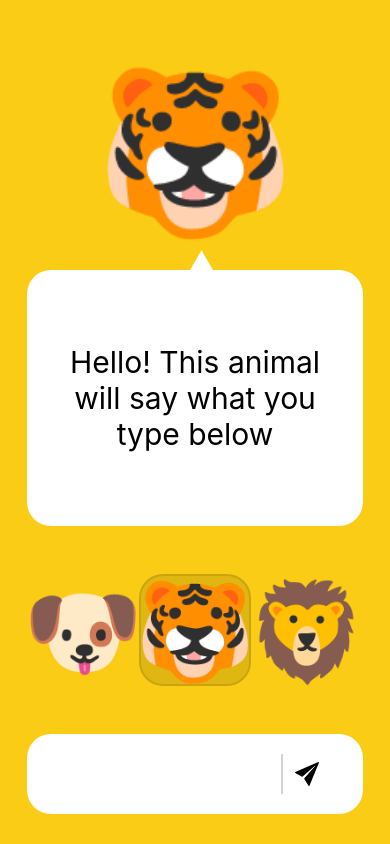
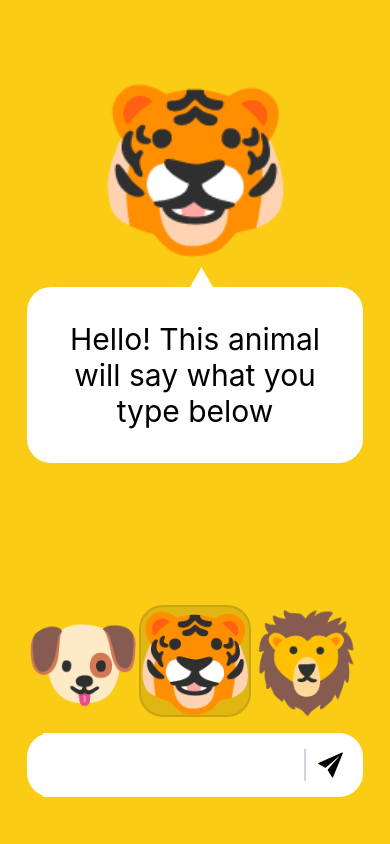
Before and after one commit to Pablo14697/rotunda-challenges, a React (Create React App) app: page / in a window 390 px wide. Built offline with nearby package versions, Linux system fonts and the light colour scheme.

Commit message:
fix: fixing responsive issues

```diff
--- a/src/App.jsx
+++ b/src/App.jsx
@@ -28,11 +28,13 @@ function App() {
   }, [isMobile, emojis]);
 
   return (
-    <div className="flex flex-col h-screen w-screen items-center justify-center overflow-hidden">
-      <div className="flex flex-col gap-12 w-84 md:w-140">
+    <div className="flex flex-col h-screen w-screen items-center overflow-hidden">
+      <div className="flex flex-col justify-around h-full gap-12 w-84 md:w-140">
         <AnimalGreeting animal={animal} greeting={greeting} />
-        <Selector list={emojis} onSelect={setAnimal} />
-        <Input setGreeting={setGreeting} />
+        <div className="flex flex-col w-full gap-4">
+          <Selector list={emojis} onSelect={setAnimal} />
+          <Input setGreeting={setGreeting} />
+        </div>
       </div>
     </div>
   );
--- a/src/components/AnimalGreeting/AnimalGreeting.jsx
+++ b/src/components/AnimalGreeting/AnimalGreeting.jsx
@@ -23,7 +23,7 @@ const AnimalGreeting = ({ animal, greeting }) => {
   return (
     <div className="flex flex-col md:gap-8 items-center justify-center md:justify-between w-full md:flex-row">
       <span className="text-10xl">{animal.text}</span>
-      <div className="relative flex items-center justify-center px-6 w-full h-64 bg-white rounded-3xl">
+      <div className="relative flex items-center justify-center px-6 w-full h-44 md:h-64 bg-white rounded-3xl">
         <div className="absolute -top-3 rotate-[-30deg] md:rotate-[0deg] md:top-auto md:-left-5 z-[-1]">
           <img src={Triangle} alt="Triangle" />
         </div>
--- a/src/components/Input/Input.jsx
+++ b/src/components/Input/Input.jsx
@@ -18,7 +18,7 @@ const Input = ({ setGreeting }) => {
 
   return (
     <form onSubmit={onSubmit}>
-      <div className="flex items-center justify-between h-20 w-full bg-white rounded-3xl px-10">
+      <div className="flex items-center justify-between h-16 md:h-20 w-full bg-white rounded-3xl px-4">
         <input
           type="text"
           className="flex w-full h-full outline-none text-2xl"
```
